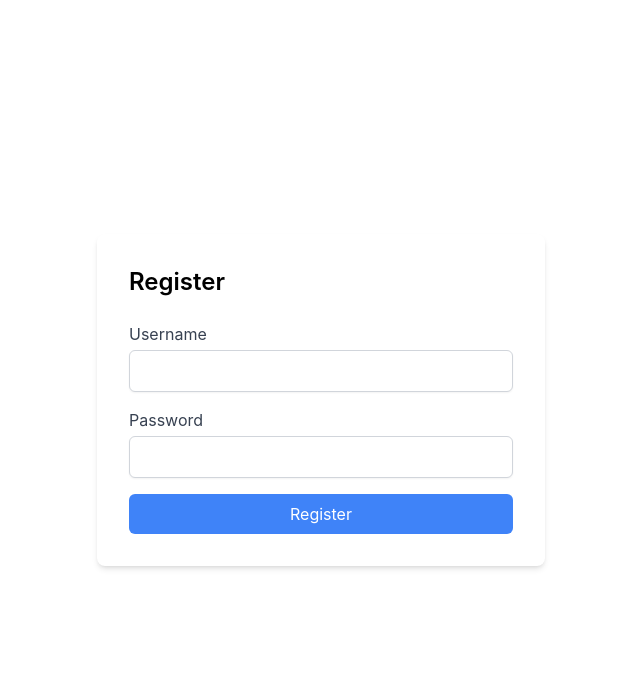
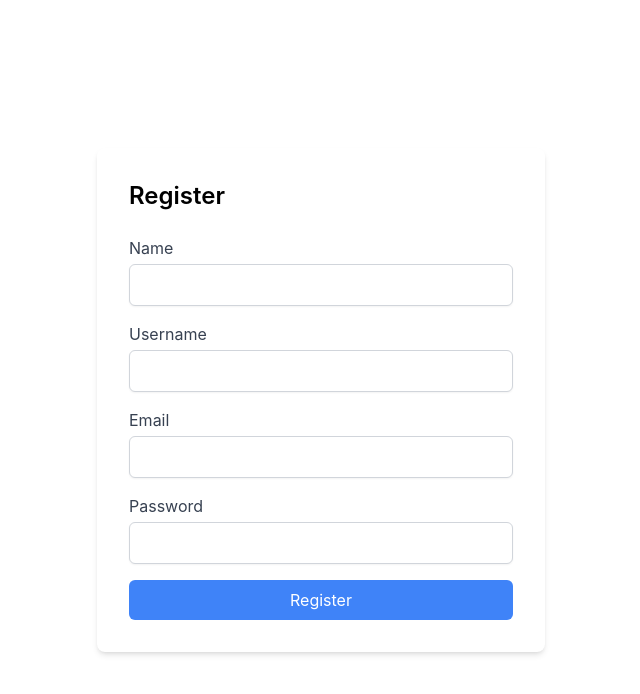
Before and after one commit to Scpel-lang/Scpel_Forum_and_User_Community, a PHP site: page /register.php in a window 1280 px wide. Shown: the top 694 px of the page, without its empty margins (319-959 px from the left). Run offline with PHP 8.4, Linux system fonts and the light colour scheme; a stand-in replaces the project's code that opens the database connection; some libraries are stand-ins or nearby versions.

Commit message:
updating the auth files based on database tables

```diff
--- a/register.php
+++ b/register.php
@@ -10,18 +10,23 @@ if (isset($_SESSION['username'])) {
     exit();
 }
 
+// Initialize $error variable
+$error = "";
+
 // Check if the form is submitted
 if ($_SERVER["REQUEST_METHOD"] == "POST") {
     // Get form data
+    $name = $_POST['name'];
     $username = $_POST['username'];
+    $email = $_POST['email'];
     $password = $_POST['password'];
 
     // Validate input
-    if (empty($username) || empty($password)) {
-        $error = "Please enter both username and password";
+    if (empty($name) || empty($username) || empty($email) || empty($password)) {
+        $error = "Please fill in all fields";
     } else {
         // Check if the username already exists
-        $stmt = $conn->prepare("SELECT * FROM users WHERE username = ?");
+        $stmt = $conn->prepare("SELECT * FROM scpel_users WHERE USERNAME = ?");
         $stmt->bind_param("s", $username);
         $stmt->execute();
         $result = $stmt->get_result();
@@ -33,8 +38,8 @@ if ($_SERVER["REQUEST_METHOD"] == "POST") {
             $hashed_password = password_hash($password, PASSWORD_DEFAULT);
 
             // Insert user into database
-            $stmt = $conn->prepare("INSERT INTO users (username, password) VALUES (?, ?)");
-            $stmt->bind_param("ss", $username, $hashed_password);
+            $stmt = $conn->prepare("INSERT INTO scpel_users (NAME, USERNAME, EMAIL, PASSWORD) VALUES (?, ?, ?, ?)");
+            $stmt->bind_param("ssss", $name, $username, $email, $hashed_password);
             if ($stmt->execute()) {
                 // Registration successful, redirect to login page
                 header("Location: login.php");
@@ -64,13 +69,21 @@ if ($_SERVER["REQUEST_METHOD"] == "POST") {
     <div class="max-w-md w-full">
         <div class="bg-white rounded-lg shadow-md p-8">
             <h2 class="text-2xl font-semibold mb-6">Register</h2>
-            <?php if (isset($error)): ?>
+            <?php if (!empty($error)): ?>
                 <p class="text-red-500 mb-4"><?php echo $error; ?></p>
             <?php endif; ?>
             <form method="post" action="<?php echo htmlspecialchars($_SERVER["PHP_SELF"]); ?>">
                 <div class="mb-4">
+                    <label for="name" class="block text-gray-700">Name</label>
+                    <input type="text" id="name" name="name" class="mt-1 block w-full rounded-md border-gray-300 shadow-sm focus:border-blue-300 focus:ring focus:ring-blue-200 focus:ring-opacity-50">
+                </div>
+                <div class="mb-4">
                     <label for="username" class="block text-gray-700">Username</label>
                     <input type="text" id="username" name="username" class="mt-1 block w-full rounded-md border-gray-300 shadow-sm focus:border-blue-300 focus:ring focus:ring-blue-200 focus:ring-opacity-50">
+                </div>
+                <div class="mb-4">
+                    <label for="email" class="block text-gray-700">Email</label>
+                    <input type="email" id="email" name="email" class="mt-1 block w-full rounded-md border-gray-300 shadow-sm focus:border-blue-300 focus:ring focus:ring-blue-200 focus:ring-opacity-50">
                 </div>
                 <div class="mb-4">
                     <label for="password" class="block text-gray-700">Password</label>
```
Also changed, not shown: login.php (+6 -3 lines).
